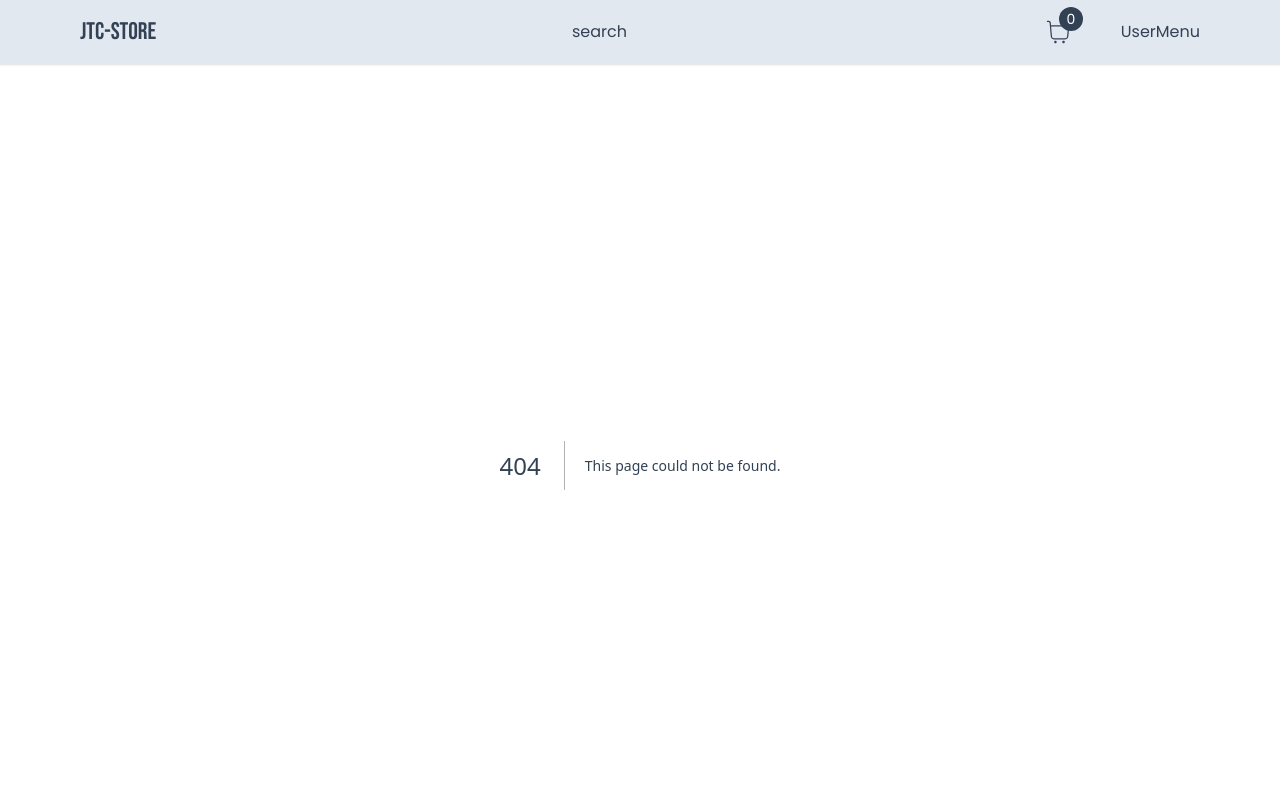
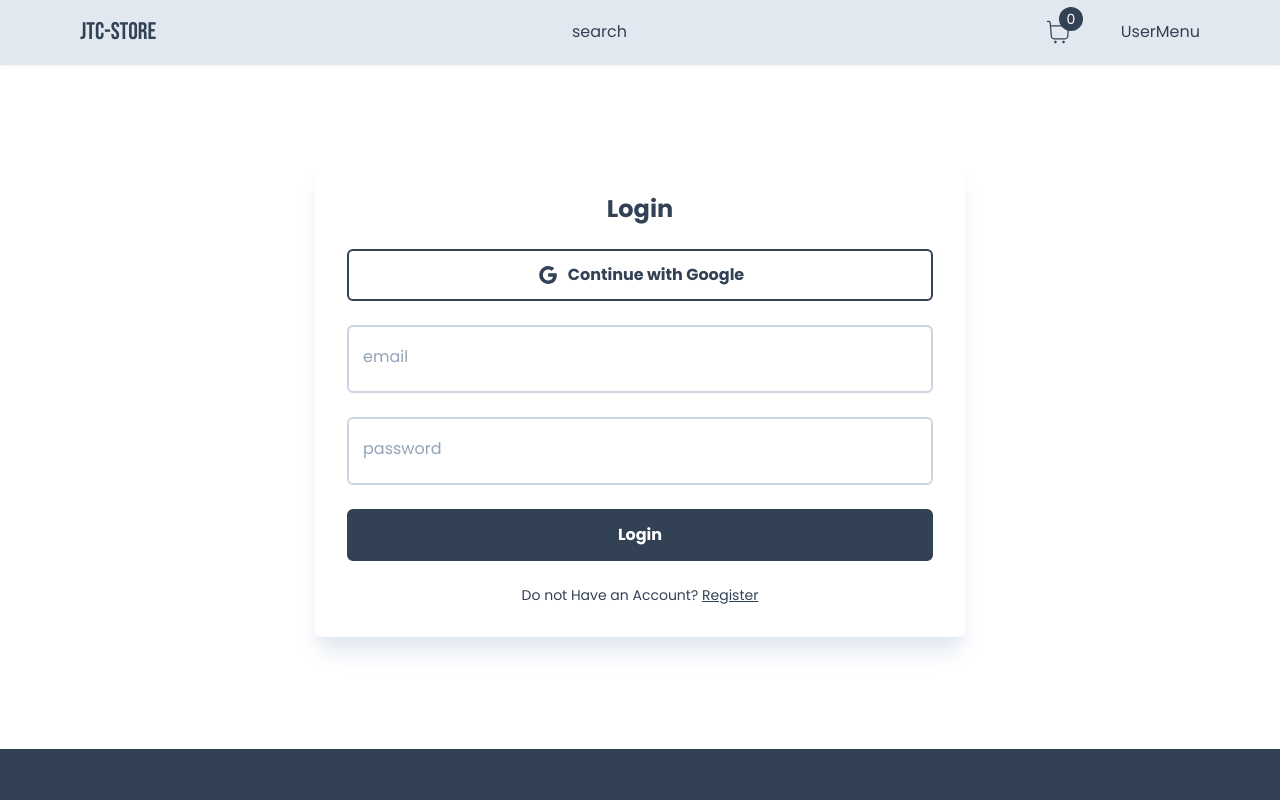
Before and after one commit to ittstevin/JTC-store, a Next.js app: page /login in a window 1280 px wide. Before the commit this address had no page. Shown: the top 800 px of the page. Built offline with nearby package versions, Linux system fonts and the light colour scheme.

Commit message:
worked on signin and register form

```diff
--- /dev/null
+++ b/app/components/FormWrap.tsx
@@ -0,0 +1,31 @@
+const FormWrap = ({children} : {children: React.ReactNode}) => {
+    return (
+        <div className="
+        min-h-fit
+        h-full
+        flex
+        items-center
+        justify-center
+        pb-12
+        pt-24
+        ">
+            <div className="
+            max-w-[650px]
+            w-full
+            flex
+            flex-col
+            gap-6
+            items-center
+            shadow-xl
+            shadow-slate-200
+            rounded-md
+            p-4
+            md:p-8
+            ">
+                {children}
+            </div>
+        </div>
+     );
+}
+
+export default FormWrap;
--- /dev/null
+++ b/app/components/inputs/Input.tsx
@@ -0,0 +1,72 @@
+'use client'
+
+import { FieldErrors,  FieldValues, UseFormRegister } from "react-hook-form";
+
+interface InputProps{
+    id: string;
+    label: string;
+    type?: string;
+    disabled?: boolean;
+    required?: boolean;
+    register: UseFormRegister<FieldValues>;
+    errors: FieldErrors;
+}
+
+const Input: React.FC<InputProps> = ({
+    id,
+    label,
+    type,
+    disabled,
+    required,
+    register,
+    errors
+}) => {
+    return (
+        <div className="w-full relative">
+            <input
+            autoComplete="off"
+            id={id}
+            disabled={disabled}
+            {...register(id, {required})}
+            placeholder=""
+            type={type}
+            className={`
+            peer
+            w-full
+            p-4
+            pt-6
+            outline-none
+            bg-white
+            font-light
+            border-2
+            rounded-md
+            transition
+            disabled:opacity-70
+            disabled:cursor-not-allowed
+            ${errors[id] ? 'border-rose-400' : 'border-slate-300'}
+            ${errors[id] ? 'focus:border-rose-400' : 'focus:border-slate-300'}
+            `}/>
+            <label htmlFor={id}
+            className={`
+            absolute
+            cursor-text
+            text-md
+            duration-150
+            transform
+            -translate-y-3
+            top-5
+            z-10
+            origin-[0]
+            left-4
+            peer-placeholder-shown:scale-100
+            peer-placeholder-shown:translate-y-0
+            peer-focus:scale-75
+            peer-focus:-translate-y-4
+            ${errors[id] ? 'text-rose-500' : 'text-slate-400'}
+            `}
+            >{label}</label>
+        </div>
+     );
+}
+
+export default Input;
--- /dev/null
+++ b/app/login/LoginForm.tsx
@@ -0,0 +1,58 @@
+'use client';
+
+import { useState } from "react";
+import Heading from "../components/Heading";
+import Input from "../components/inputs/Input";
+import { FieldValues, SubmitHandler, useForm } from "react-hook-form";
+import Button from "../components/Button";
+import Link from "next/link";
+import { AiOutlineGoogle } from "react-icons/ai";
+
+const LoginForm = () => {
+
+    const [ isLoading , setIsLoading ] = useState(false)
+    const { register, handleSubmit, formState: {errors}} = useForm<FieldValues>({
+        defaultValues:{
+            email: '',
+            password: ''
+        }
+    })
+
+    const onsubmit:SubmitHandler<FieldValues> = (data) => {
+        setIsLoading(true)
+        console.log(data)
+    }
+
+    return (
+        <>
+        <Heading title="Login"/>
+        <Button
+        outline
+        label="Continue with Google"
+        icon={AiOutlineGoogle}
+        onClick={() => {}}
+        />
+                <Input
+                id="email"
+                label="email"
+                disabled={isLoading}
+                register={register}
+                errors={errors}
+                required
+            />
+                <Input
+                id="password"
+                label="password"
+                disabled={isLoading}
+                register={register}
+                errors={errors}
+                required
+                type="password"
+            />
+            <Button label={isLoading ? "Loading" : 'Login'} onClick={handleSubmit(onsubmit)} />
+            <p className="text-sm">Do not Have an Account? <Link className="underline" href='/register'>Register</Link></p>
+        </>
+     );
+}
+
+export default LoginForm;
--- /dev/null
+++ b/app/login/page.tsx
@@ -0,0 +1,15 @@
+import Container from "../components/Container";
+import FormWrap from "../components/FormWrap";
+import LoginForm from "./LoginForm";
+
+const Login = () => {
+    return (
+        <Container>
+            <FormWrap>
+                <LoginForm/>
+            </FormWrap>
+        </Container>
+     );
+}
+
+export default Login;
--- /dev/null
+++ b/app/register/RegisterForm.tsx
@@ -0,0 +1,68 @@
+'use client';
+
+import { useState } from "react";
+import Heading from "../components/Heading";
+import Input from "../components/inputs/Input";
+import { FieldValues, SubmitHandler, useForm } from "react-hook-form";
+import Button from "../components/Button";
+import Link from "next/link";
+import { AiOutlineGoogle } from "react-icons/ai";
+
+const RegisterForm = () => {
+
+    const [ isLoading , setIsLoading ] = useState(false)
+    const { register, handleSubmit, formState: {errors}} = useForm<FieldValues>({
+        defaultValues:{
+            name: '',
+            email: '',
+            password: ''
+        }
+    })
+
+    const onsubmit:SubmitHandler<FieldValues> = (data) => {
+        setIsLoading(true)
+        console.log(data)
+    }
+
+    return (
+        <>
+        <Heading title="Sign up"/>
+        <Button
+        outline
+        label="Sign up with Google"
+        icon={AiOutlineGoogle}
+        onClick={() => {}}
+        />
+            <hr className="bg-slate-300 w-full h-px"/>
+                <Input
+                id="name"
+                label="Name"
+                disabled={isLoading}
+                register={register}
+                errors={errors}
+                required
+            />
+                <Input
+                id="email"
+                label="email"
+                disabled={isLoading}
+                register={register}
+                errors={errors}
+                required
+            />
+                <Input
+                id="password"
+                label="password"
+                disabled={isLoading}
+                register={register}
+                errors={errors}
+                required
+                type="password"
+            />
+            <Button label={isLoading ? "Loading" : 'Sign up'} onClick={handleSubmit(onsubmit)} />
+            <p className="text-sm">Already Have an Account? <Link className="underline" href='/login'>Login</Link></p>
+        </>
+     );
+}
+
+export default RegisterForm;
--- /dev/null
+++ b/app/register/page.tsx
@@ -0,0 +1,15 @@
+import Container from "../components/Container"
+import FormWrap from "../components/FormWrap";
+import RegisterForm from "./RegisterForm";
+
+const Register = () => {
+    return (
+        <Container>
+            <FormWrap>
+                <RegisterForm/>
+            </FormWrap>
+        </Container>
+     );
+}
+
+export default Register;
--- a/package.json
+++ b/package.json
@@ -23,6 +23,7 @@
     "postcss": "8.4.35",
     "react": "18.2.0",
     "react-dom": "18.2.0",
+    "react-hook-form": "^7.50.1",
     "react-hot-toast": "^2.4.1",
     "react-icons": "^5.0.1",
     "tailwindcss": "3.4.1",
```
Also changed, not shown: 1 other file (tests, documents, lock files or other folders).
